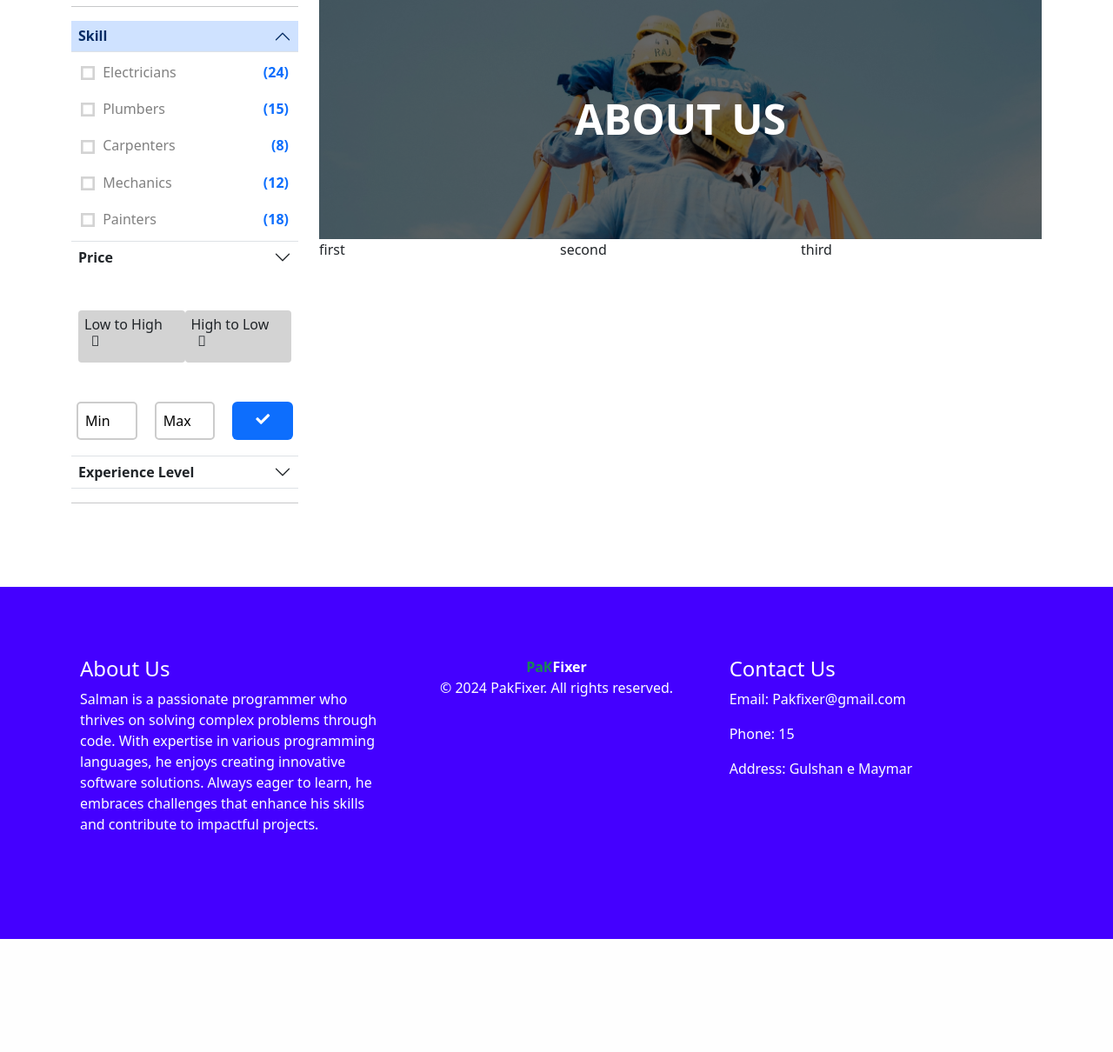
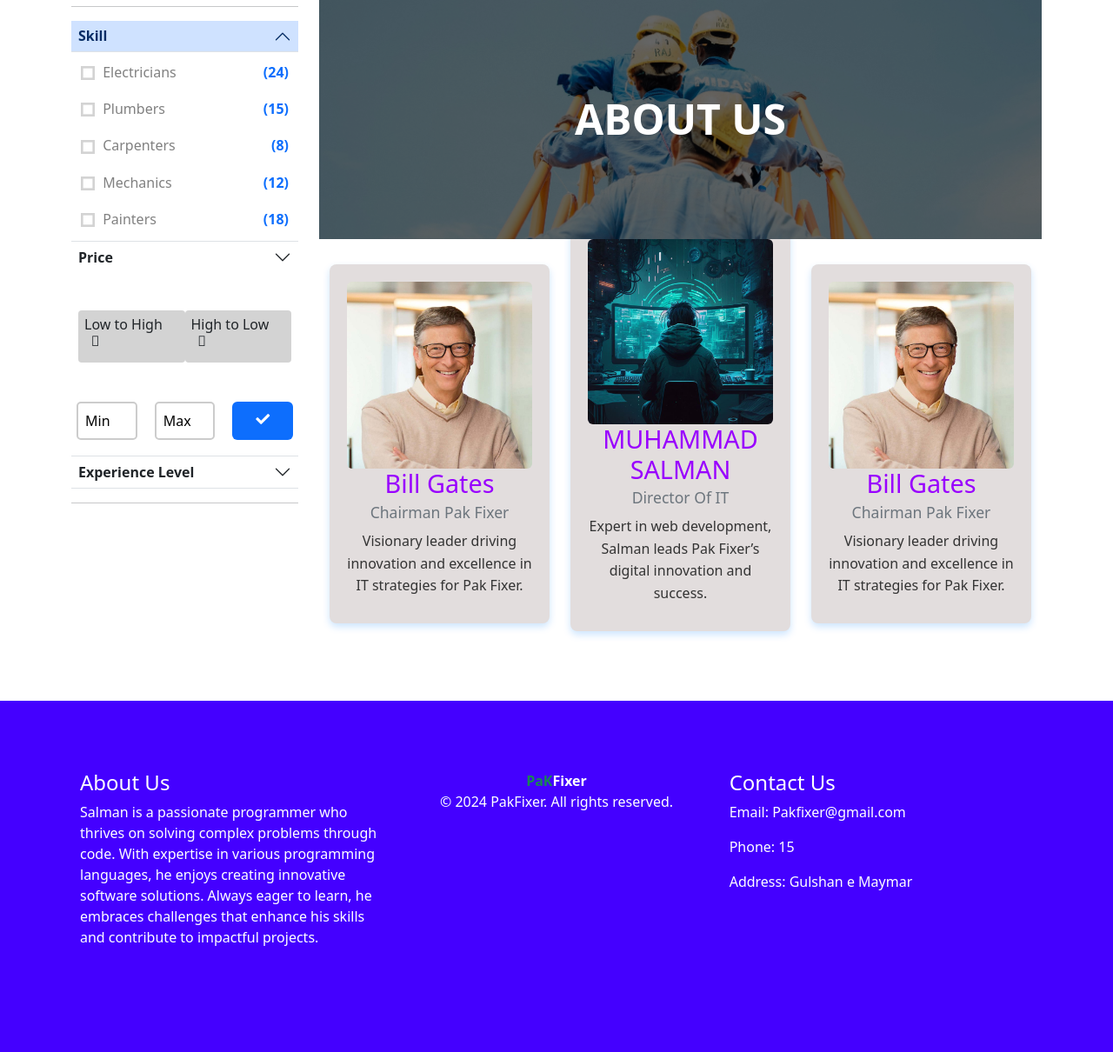
Before and after one commit to Salmanking78600/Pakfixer, a PHP site: page /PakFixer/about.html in a window 1280 px wide. Shown: the part 503-1713 px from the top of the page at 87% size. Before the commit the page ends 1583 px from the top, so only its background shows below. Run offline with PHP 8.4, Linux system fonts and the light colour scheme.

Commit message:
working on about

```diff
--- a/about.html
+++ b/about.html
@@ -316,26 +316,67 @@
                         </div>
                     </div>
                 </div>
-                <div class="col-12 about-cards">
-
-                        <div class="col-4 cards">
-first
-                        </div>
-                        <div class="col-4 cards">
-second
-                        </div>
-                        <div class="col-4 cards">
-third
+                <div class="container">
+                    <div class="row d-flex justify-content-center align-items-center">
+                        <!-- Left Card -->
+                        <div class="col-md-4 col-12">
+                            <div class="card-container">
+                                <div class="row g-0 align-items-center">
+                                    <div class="col-4 col-md-12">
+                                        <img class="img-fluid rounded" src="./assests/images/chair.jpeg" alt="Bill Gates">
+                                    </div>
+                                    <div class="col-8 col-md-12 para ps-md-0 mt-3 mt-md-0 text-center">
+                                        <h2>Bill Gates</h2>
+                                        <h6>Chairman Pak Fixer</h6>
+                                        <p>Visionary leader driving innovation and excellence in IT strategies for Pak Fixer.</p>
+                                    </div>
+                                </div>
+                            </div>
                         </div>
 
+                        <!-- Middle Card (Elevated) -->
+                        <div class="col-md-4 col-12">
+                            <div class="card-container elevated">
+                                <div class="row g-0 align-items-center">
+                                    <div class="col-4 col-md-12">
+                                        <img class="img-fluid rounded" src="./assests/images/it.jpeg" alt="Muhammad Salman">
+                                    </div>
+                                    <div class="col-8 col-md-12 para ps-md-0 mt-3 mt-md-0 text-center">
+                                        <h2>MUHAMMAD SALMAN</h2>
+                                        <h6>Director of IT</h6>
+                                        <p>Expert in web development, Salman leads Pak Fixer’s digital innovation and success.</p>
+                                    </div>
+                                </div>
+                            </div>
+                        </div>
+
+                        <!-- Right Card -->
+                        <div class="col-md-4 col-12">
+                            <div class="card-container">
+                                <div class="row g-0 align-items-center">
+                                    <div class="col-4 col-md-12">
+                                        <img class="img-fluid rounded" src="./assests/images/chair.jpeg" alt="Bill Gates">
+                                    </div>
+                                    <div class="col-8 col-md-12 para ps-md-0 mt-3 mt-md-0 text-center">
+                                        <h2>Bill Gates</h2>
+                                        <h6>Chairman Pak Fixer</h6>
+                                        <p>Visionary leader driving innovation and excellence in IT strategies for Pak Fixer.</p>
+                                    </div>
+                                </div>
+                            </div>
+                        </div>
+                    </div>
                 </div>
 
 
-                <!-- about us section -->
-
             </div>
 
+
+            <!-- about us section -->
+
         </div>
+
+    </div>
     </div>
     <footer class="footer bg-primary text-white">
         <div class="container">
--- a/assests/css/about.css
+++ b/assests/css/about.css
@@ -33,14 +33,62 @@
     font-weight: bold;
     text-align: center;
 }
-
-.about-cards {
-    background-color: lightgray;
-    display: flex;
-    justify-content: center;
-    align-items: center;
+/* Cards Container */
+.card-container {
+    margin-top: 20px;
+    padding: 20px;
+    background: #e2dddd;
+    border-radius: 8px;
+    box-shadow: 0 4px 8px rgba(0, 123, 255, 0.2);
+    transition: transform 0.3s, box-shadow 0.3s;
+    width: 100%; /* Ensures consistent width */
 }
 
-.cards {
-    background-color: white;
+.card-container.elevated {
+    margin-top: -20px; /* Slight lift for the middle card */
 }
+
+.card-container:hover {
+    transform: translateY(-10px);
+    box-shadow: 0 6px 12px rgba(0, 123, 255, 0.3);
+}
+
+.card-container img {
+    border-radius: 8px;
+    transition: transform 0.3s;
+}
+
+.card-container img:hover {
+    transform: scale(1.05);
+}
+
+.para h2 {
+    margin: 0;
+    color: #9900ff;
+    font-size: 1.8rem;
+}
+
+.para h6 {
+    margin: 5px 0;
+    color: #6c757d;
+    font-size: 1.1rem;
+    text-transform: capitalize;
+}
+
+.para p {
+    margin: 10px 0;
+    line-height: 1.6;
+    color: #333;
+}
+
+@media (max-width: 768px) {
+    .card-container.elevated {
+        margin-top: 10px;
+    }
+    .para h2 {
+        font-size: 1.5rem;
+    }
+    .para h6 {
+        font-size: 1rem;
+    }
+}
```
Also changed, not shown: assests/images/chair.jpeg (added), assests/images/it.jpeg (added).
